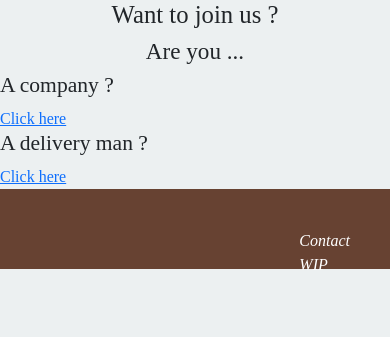
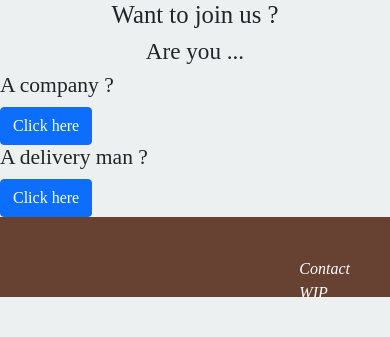
Before and after one commit to Loviflo/QuickBaluchon, a PHP site: page /sign_in.php in a window 390 px wide. Shown: the part 115-452 px from the top of the page. Run offline with PHP 8.4, Linux system fonts and the light colour scheme; some web fonts are replaced.

Commit message:
Updated sign in

```diff
--- a/QuickBaluchon/sign_in.php
+++ b/QuickBaluchon/sign_in.php
@@ -12,13 +12,13 @@
         </div>
         <div class="container_md">
             <div class="row">
-                <div class="col-md-4">
+                <div class="col-md-6">
                     <h4>A company ?</h4>
-                    <a href="sign_in_company.php">Click here</a>
+                    <a href="sign_in_company.php"><button type="submit" class="btn btn-primary">Click here</button></a>
                 </div>
-                <div class="col-md-4">
+                <div class="col-md-6">
                     <h4>A delivery man ?</h4>
-                    <a href="sign_in_delivery.php">Click here</a>
+                    <a href="sign_in_delivery.php"><button type="submit" class="btn btn-primary">Click here</button></a>
                 </div>
             </div>
         </div>
```
